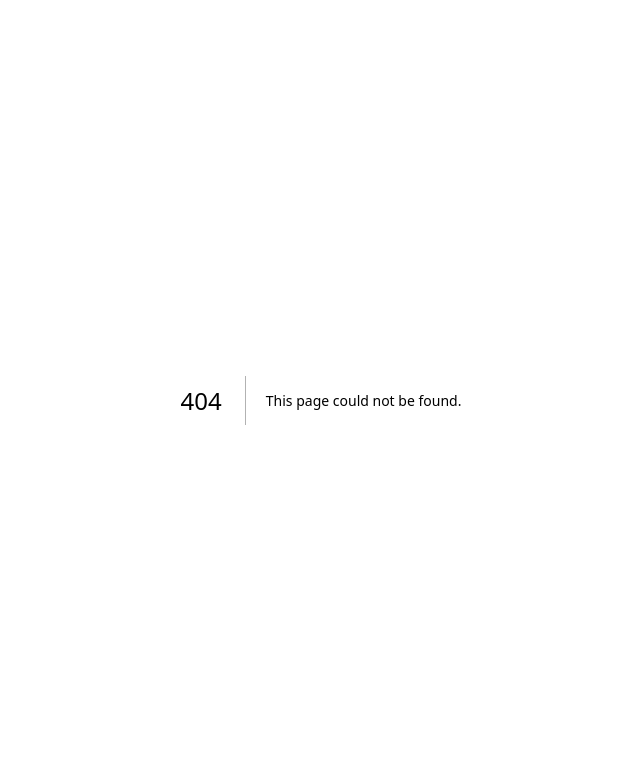
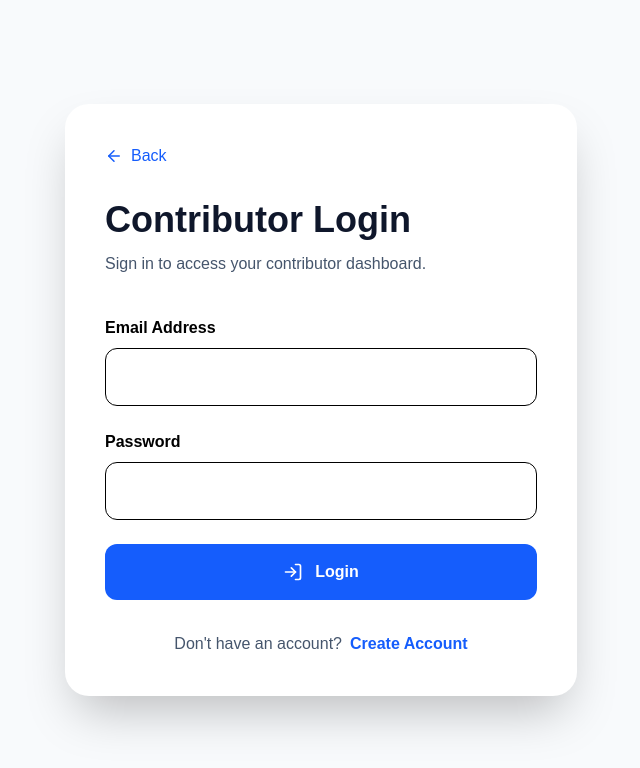
Before and after one commit to ezekielmose/genesis_website_proffesional, a Next.js app: page /contributor/login in a window 1280 px wide. Before the commit this address had no page. Shown: the top 768 px of the page, without its empty margins (319-959 px from the left). Built offline with nearby package versions, Linux system fonts and the light colour scheme.

Commit message:
Create page.tsx

```diff
--- /dev/null
+++ b/app/contributor/login/page.tsx
@@ -0,0 +1,190 @@
+"use client";
+
+import { useState } from "react";
+import { useRouter } from "next/navigation";
+import Link from "next/link";
+
+import { auth } from "@/lib/firebase";
+
+import {
+  signInWithEmailAndPassword,
+} from "firebase/auth";
+
+import {
+  ArrowLeft,
+  LogIn,
+  Loader2,
+} from "lucide-react";
+
+export default function ContributorLogin() {
+
+  const router = useRouter();
+
+  const [email, setEmail] = useState("");
+
+  const [password, setPassword] = useState("");
+
+  const [loading, setLoading] = useState(false);
+
+  async function handleLogin(e: React.FormEvent) {
+
+    e.preventDefault();
+
+    try {
+
+      setLoading(true);
+
+      await signInWithEmailAndPassword(
+        auth,
+        email,
+        password
+      );
+
+      alert("Login Successful!");
+
+      router.push("/contributor/dashboard");
+
+    } catch (error: any) {
+
+      alert(error.message);
+
+    } finally {
+
+      setLoading(false);
+
+    }
+
+  }
+
+  return (
+
+    <main className="min-h-screen bg-slate-50 flex items-center justify-center px-6">
+
+      <div className="w-full max-w-lg rounded-3xl bg-white p-10 shadow-2xl">
+
+        <Link
+          href="/get-started"
+          className="mb-8 inline-flex items-center gap-2 text-blue-600"
+        >
+          <ArrowLeft size={18}/>
+          Back
+        </Link>
+
+        <h1 className="text-4xl font-black text-slate-900">
+
+          Contributor Login
+
+        </h1>
+
+        <p className="mt-3 text-slate-600">
+
+          Sign in to access your contributor dashboard.
+
+        </p>
+
+        <form
+          onSubmit={handleLogin}
+          className="mt-10 space-y-6"
+        >
+
+          <div>
+
+            <label className="mb-2 block font-semibold text-black">
+
+              Email Address
+
+            </label>
+
+            <input
+
+              type="email"
+
+              required
+
+              value={email}
+
+              onChange={(e)=>setEmail(e.target.value)}
+
+              className="w-full rounded-xl border px-5 py-4 text-black"
+
+            />
+
+          </div>
+
+          <div>
+
+            <label className="mb-2 block font-semibold text-black">
+
+              Password
+
+            </label>
+
+            <input
+
+              type="password"
+
+              required
+
+              value={password}
+
+              onChange={(e)=>setPassword(e.target.value)}
+
+              className="w-full rounded-xl border px-5 py-4 text-black"
+
+            />
+
+          </div>
+
+          <button
+
+            disabled={loading}
+
+            className="flex w-full items-center justify-center gap-3 rounded-xl bg-blue-600 py-4 font-semibold text-white"
+
+          >
+
+            {loading ?
+
+              <Loader2 className="animate-spin"/>
+
+              :
+
+              <>
+
+                <LogIn size={20}/>
+
+                Login
+
+              </>
+
+            }
+
+          </button>
+
+        </form>
+
+        <p className="mt-8 text-center text-slate-600">
+
+          Don't have an account?
+
+          <Link
+
+            href="/contributor/signup"
+
+            className="ml-2 font-semibold text-blue-600"
+
+          >
+
+            Create Account
+
+          </Link>
+
+        </p>
+
+      </div>
+
+    </main>
+
+  );
+
+}
```
